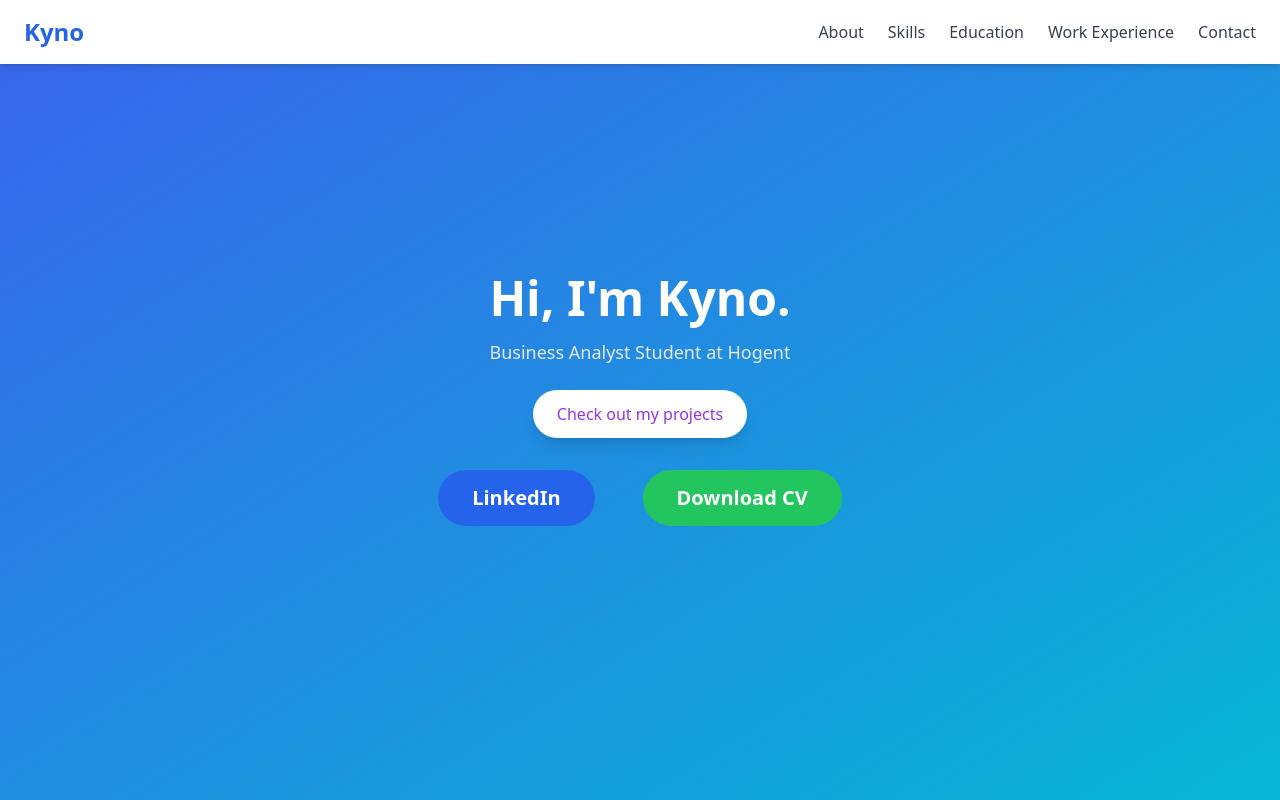
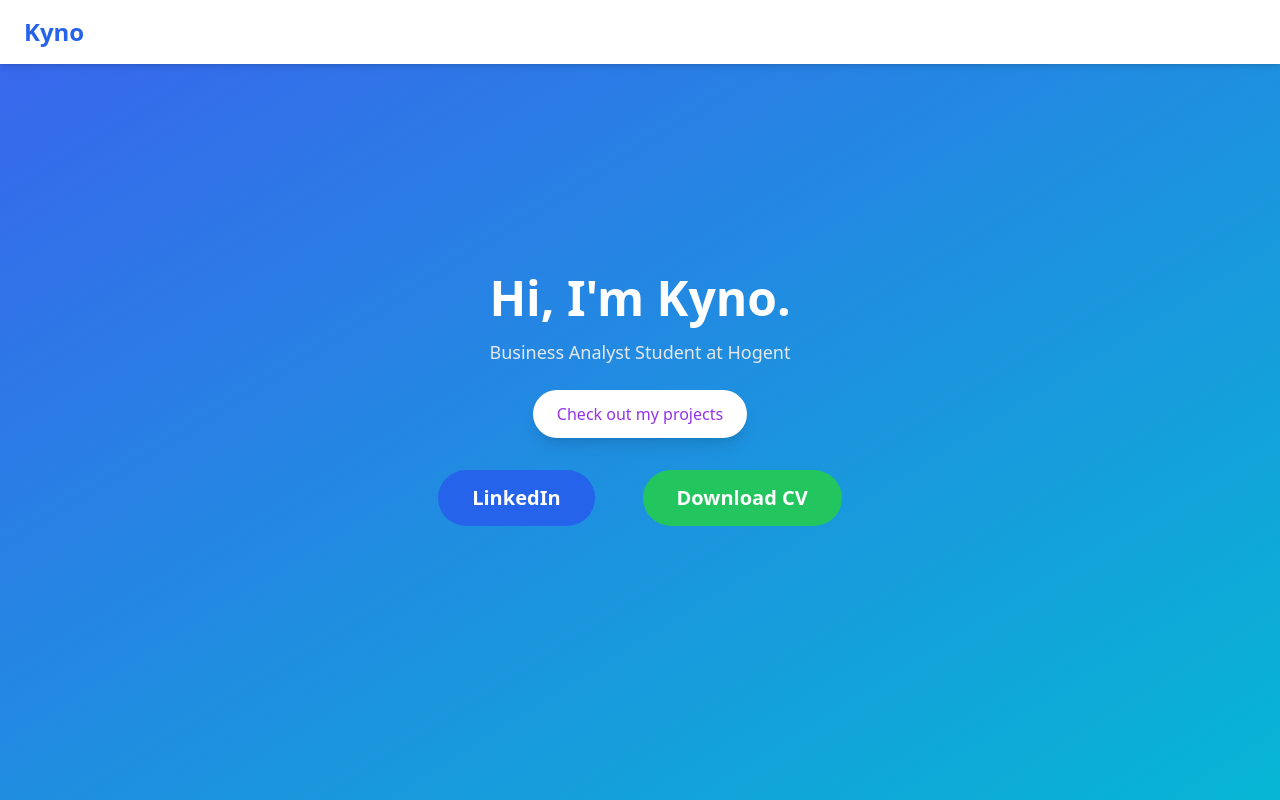
Before and after one commit to MohamedSeifEddin/website, a Next.js app: page / in a window 1280 px wide. Shown: the top 800 px of the page. Built offline with nearby package versions, Linux system fonts and the light colour scheme.

Commit message:
Updated mobile view

```diff
--- a/app/Header.tsx
+++ b/app/Header.tsx
@@ -7,7 +7,7 @@ const Header = () => {
 
   return (
     <header className="fixed w-full bg-white shadow-md z-50">
-      <nav className="container mx-auto flex justify-between items-center py-4 px-6">
+      <nav className="container mx-auto flex justify-between items-center py-4 px-6 relative">
         {/* Logo */}
         <div className="text-2xl font-extrabold text-blue-600">
           <Link href="/">Kyno</Link>
@@ -42,16 +42,18 @@ const Header = () => {
           </svg>
         </button>
 
-        {/* Navigation Links */}
-        <ul
-          className={`flex-col md:flex-row md:flex md:space-x-6 space-y-4 md:space-y-0 items-center absolute md:static bg-white w-full md:w-auto left-0 top-16 md:top-0 transition-all duration-300 ease-in-out ${
-            isOpen ? "flex" : "hidden"
-          }`}
+        {/* Side Navigation Menu */}
+        <div
+          className={`fixed top-0 left-0 w-64 h-full bg-blue-600 text-white transform ${
+            isOpen ? "translate-x-0" : "-translate-x-full"
+          } transition-transform duration-500 ease-in-out z-50`}
         >
+          <ul className="flex flex-col items-center justify-center space-y-8 h-full">
             <li>
               <Link
                 href="#about"
-              className="text-gray-700 hover:text-blue-600 transition font-medium"
+                className="text-xl font-medium hover:text-gray-200 transition"
+                onClick={() => setIsOpen(false)}
               >
                 About
               </Link>
@@ -59,7 +61,8 @@ const Header = () => {
             <li>
               <Link
                 href="#skills"
-              className="text-gray-700 hover:text-blue-600 transition font-medium"
+                className="text-xl font-medium hover:text-gray-200 transition"
+                onClick={() => setIsOpen(false)}
               >
                 Skills
               </Link>
@@ -67,7 +70,8 @@ const Header = () => {
             <li>
               <Link
                 href="#education"
-              className="text-gray-700 hover:text-blue-600 transition font-medium"
+                className="text-xl font-medium hover:text-gray-200 transition"
+                onClick={() => setIsOpen(false)}
               >
                 Education
               </Link>
@@ -75,21 +79,23 @@ const Header = () => {
             <li>
               <Link
                 href="#work-experience"
-              className="text-gray-700 hover:text-blue-600 transition font-medium"
+                className="text-xl font-medium hover:text-gray-200 transition"
+                onClick={() => setIsOpen(false)}
               >
                 Work Experience
               </Link>
             </li>
-
             <li>
               <Link
                 href="#contact"
-              className="text-gray-700 hover:text-blue-600 transition font-medium"
+                className="text-xl font-medium hover:text-gray-200 transition"
+                onClick={() => setIsOpen(false)}
               >
                 Contact
               </Link>
             </li>
           </ul>
+        </div>
       </nav>
     </header>
   );
--- a/app/page.tsx
+++ b/app/page.tsx
@@ -19,7 +19,7 @@ export default function Home() {
               Check out my projects
             </button>
           </Link>
-          <div className="mt-8 flex justify-center space-x-12">
+          <div className="mt-8 flex flex-col items-center space-y-4 sm:flex-row sm:justify-center sm:space-x-12 sm:space-y-0">
             {/* LinkedIn */}
             <a
               href="https://www.linkedin.com/in/kyno-van-de-velde-7bb876266/"
```
Lines whose indentation alone changed are shown as unchanged.
